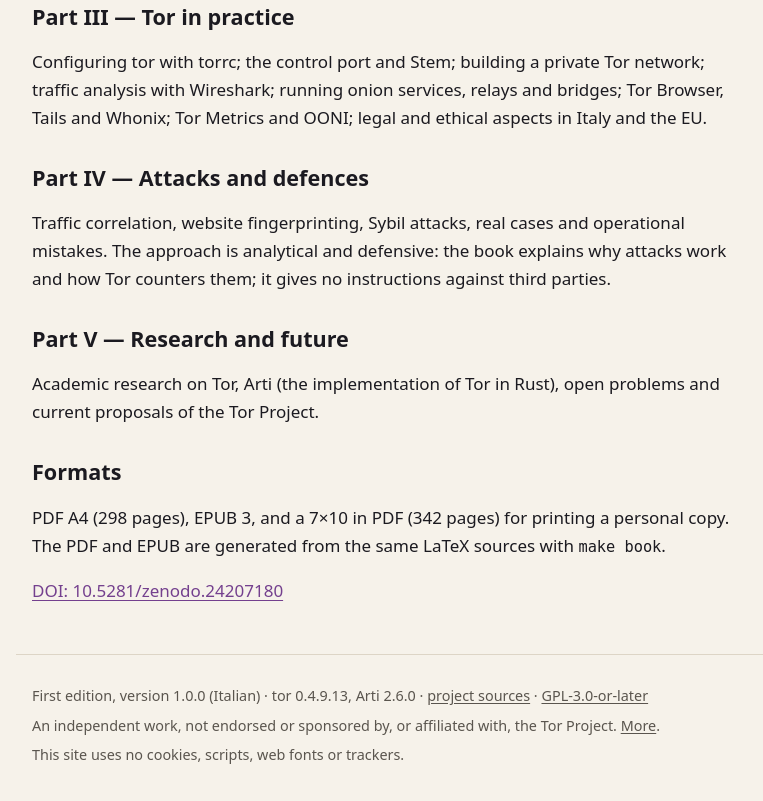
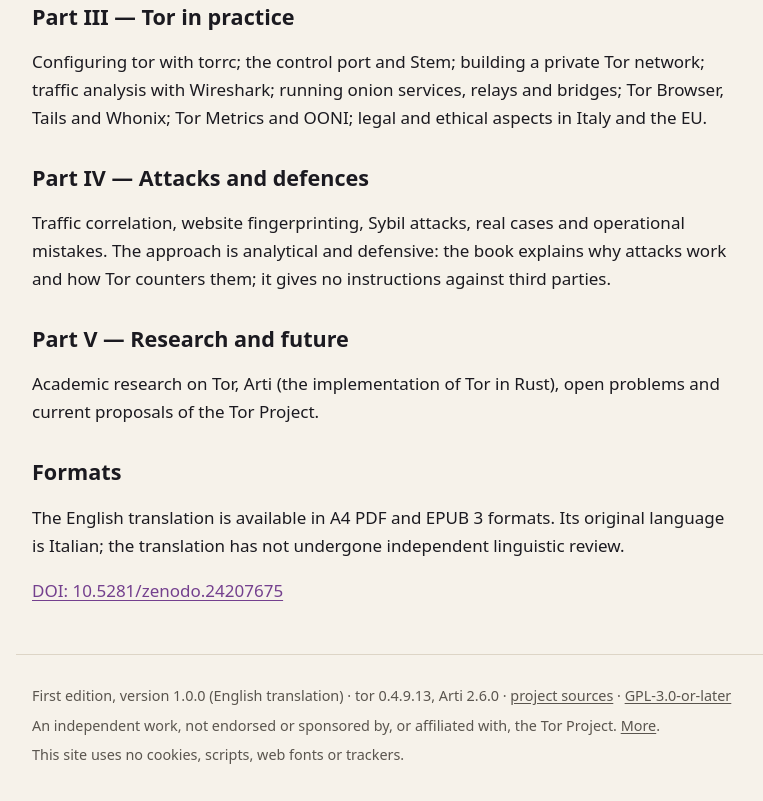
Before and after one commit to aleff-github/onion-routing-anatomy, a plain HTML site: page en/book/index.html in a window 1280 px wide. Shown: the part 821-1622 px from the top of the page, without its empty margins (96-859 px from the left). Drawn offline with Linux system fonts and the light colour scheme.

Commit message:
site(en): link English PDFs, EPUB and DOI across pages

```diff
--- a/en/book/index.html
+++ b/en/book/index.html
@@ -76,13 +76,11 @@ how Tor counters them; it gives no instructions against third parties.</p>
 current proposals of the Tor Project.</p>
 
 <h2 id="formats">Formats</h2>
-<p>PDF A4 (298 pages), EPUB 3, and a 7×10 in PDF (342 pages) for printing a
-personal copy. The PDF and EPUB are generated from the same LaTeX sources with
-<code>make book</code>.</p>
-<p><a href="https://doi.org/10.5281/zenodo.24207180">DOI: 10.5281/zenodo.24207180</a></p>
+<p>The English translation is available in A4 PDF and EPUB 3 formats. Its original language is Italian; the translation has not undergone independent linguistic review.</p>
+<p><a href="https://doi.org/10.5281/zenodo.24207675">DOI: 10.5281/zenodo.24207675</a></p>
 </main>
 <footer class="site">
-<p>First edition, version 1.0.0 (Italian) · tor 0.4.9.13, Arti 2.6.0 · <a href="https://github.com/aleff-github/onion-routing-anatomy">project sources</a> · <a href="../../en/license/">GPL-3.0-or-later</a></p>
+<p>First edition, version 1.0.0 (English translation) · tor 0.4.9.13, Arti 2.6.0 · <a href="https://github.com/aleff-github/onion-routing-anatomy">project sources</a> · <a href="../../en/license/">GPL-3.0-or-later</a></p>
 <p>An independent work, not endorsed or sponsored by, or affiliated with, the Tor Project. <a href="../../en/independence/">More</a>.</p>
 <p>This site uses no cookies, scripts, web fonts or trackers.</p>
 </footer>
```
Also changed, not shown: en/ai/index.html (+1 -1 lines), en/contribute/index.html (+1 -1 lines), en/independence/index.html (+1 -1 lines), en/index.html (+3 -3 lines), en/labs/index.html (+1 -1 lines), en/languages/index.html (+1 -1 lines), en/license/index.html (+1 -1 lines), en/story/index.html (+1 -1 lines).
